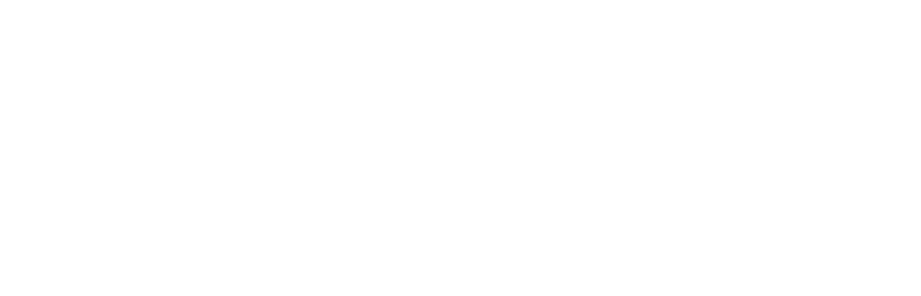
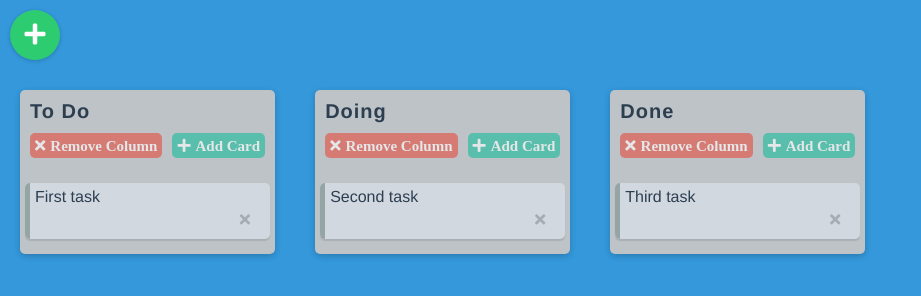
Before and after one commit to webseb00/Zadanie-11.6, a website: page index.html in a window 1280 px wide. Shown: the whole page, without its empty margins (0-921 px from the left). Drawn offline with nearby package versions, Linux system fonts and the light colour scheme; files that its build step writes are made by us from their sources.

Commit message:
create basic kanban script

```diff
--- a/index.html
+++ b/index.html
@@ -4,13 +4,25 @@
 		<meta charset="UTF-8">
 		<title>Tablica Kanban</title>
 		<link rel="stylesheet" type="text/css" href="css/style.css">
+		<link rel="stylesheet" href="https://use.fontawesome.com/releases/v5.8.2/css/all.css" integrity="sha384-oS3vJWv+0UjzBfQzYUhtDYW+Pj2yciDJxpsK1OYPAYjqT085Qq/1cq5FLXAZQ7Ay" crossorigin="anonymous">
 	</head>
 	<body>
 
-
+		<div id="main" class="main-container">
+        	<div id="board" class="board-container">
+        		<div>
+        			<button class="btn-column" id="addColButton" title="Add new column">
+        				<i class="fas fa-plus"></i>
+        			</button>
+        		</div>
+        		<div class="column-wrapper"></div>
+        	</div>
+      	</div>
 
 		<!-- JS FILES -->
+		<script src="https://cdnjs.cloudflare.com/ajax/libs/Sortable/1.6.0/Sortable.min.js"></script>
 		<script src="js/script.js"></script>
+
 
 	</body>
 </html>
--- a/js/script.js
+++ b/js/script.js
@@ -0,0 +1,176 @@
+document.addEventListener('DOMContentLoaded', function() {
+
+	var divBoard = document.querySelector('.column-wrapper');
+
+	function randomString() {
+		var chars = '0123456789abcdefghiklmnopqrstuvwxyzABCDEFGHIJKLMNOPQRSTUVWXTZ';
+		var str = '';
+
+		for(var i = 0; i < 10; i++) {
+			str = str + chars[Math.floor(Math.random() * chars.length)];
+		}
+
+		return str;
+	}
+
+	// Create column constructor
+
+	function Column(title) {
+		var self = this;
+
+		this.id = randomString();
+		this.title = title || 'My column';
+		this.element = addColumn();
+
+		function addColumn() {
+			var divColumn = document.createElement('div');
+			divColumn.classList.add('column-container');
+
+			var headerColumn = document.createElement('div');
+			headerColumn.classList.add('column-header');
+
+			var titleColumn = document.createElement('h2');
+			titleColumn.textContent = titleColumn.textContent + self.title;
+			titleColumn.classList.add('column-title');
+
+			var createCard = document.createElement('button');
+			createCard.classList.add('btn-addCard', 'fas', 'fa-plus');
+			createCard.textContent += 'Add Card';
+
+			var removeColumnButton = document.createElement('button');
+			removeColumnButton.classList.add('btn-removeColumn', 'fas', 'fa-times');
+			removeColumnButton.textContent += 'Remove Column';
+
+			divColumn.appendChild(headerColumn);
+			divBoard.appendChild(divColumn);
+			headerColumn.appendChild(titleColumn);
+			headerColumn.appendChild(removeColumnButton);
+			headerColumn.appendChild(createCard);
+
+			return divColumn;
+		}
+
+		this.element.addEventListener('click', function(e) {
+
+			if(e.target.classList.contains('btn-removeColumn')) {
+				var conf = confirm('Are you sure?');
+				if(conf) {
+					self.removeColumn();
+				} else {
+					return;
+				}
+			}
+
+			if(e.target.classList.contains('btn-addCard')) {
+				var description = prompt('Please, enter the name of the task');
+				var card = new Card(description);
+				self.addCard(card);
+			}
+		});
+	}
+
+	Column.prototype = {
+		removeColumn: function() {
+			this.element.parentNode.removeChild(this.element);
+		},
+		addCard: function(card) {
+			this.element.appendChild(card.element);
+		}
+	}
+
+
+	function Card(description) {
+		var self = this;
+
+		this.id = randomString();
+		this.description = description;
+		this.element = createCard();
+
+		function createCard() {
+			var cardContainer = document.createElement('div');
+			cardContainer.classList.add('card-container');
+
+			var card = document.createElement('div');
+			card.classList.add('card');
+
+			var textCard = document.createElement('p');
+			textCard.classList.add('card-text');
+			textCard.textContent += self.description;
+
+			var cardAction = document.createElement('div');
+			cardAction.classList.add('card-cta');
+
+			var deleteCardButton = document.createElement('button');
+			deleteCardButton.classList.add('btn-deleteCard', 'fas' ,'fa-times');
+
+
+			card.appendChild(textCard);
+			cardAction.appendChild(deleteCardButton);
+			card.appendChild(cardAction);
+			cardContainer.appendChild(card);
+
+			return cardContainer;
+
+		}
+
+
+		this.element.addEventListener('click', function(e) {
+			if(e.target.classList.contains('btn-deleteCard')) {
+				e.stopPropagation();
+				self.removeCard();
+			}
+		});
+
+	}
+
+	Card.prototype = {
+		removeCard: function() {
+			this.element.parentNode.removeChild(this.element);
+		}
+	}
+
+	var board = {
+		name: 'Kanban Board',
+		addColumn: function(column) {
+			this.element.appendChild(column.element);
+			column.element.id = column.id;
+			initSortable(column.element.id);
+		},
+		element: document.querySelector('#board .column-wrapper')
+	}
+
+	function initSortable(id) {
+		var el = document.getElementById(id);
+		var sortable = Sortable.create(el, {
+			group: 'kanban',
+			sort: true,
+			draggable: '.card-container'
+		});
+	}
+
+
+	document.querySelector('#addColButton').addEventListener('click', function() {
+		var title = prompt('Please, enter a column title');
+		var column = new Column(title);
+		board.addColumn(column);
+	});
+
+
+	var todoColumn = new Column('To Do');
+	var doingColumn = new Column('Doing');
+	var doneColumn = new Column('Done');
+
+	board.addColumn(todoColumn);
+	board.addColumn(doingColumn);
+	board.addColumn(doneColumn);
+
+	var taskFirst = new Card('First task');
+	var taskSecond = new Card('Second task');
+	var taskThird = new Card('Third task');
+
+	todoColumn.addCard(taskFirst);
+	doingColumn.addCard(taskSecond);
+	doneColumn.addCard(taskThird);
+
+
+});
--- a/package.json
+++ b/package.json
@@ -16,6 +16,7 @@
     "build-dev:sass": "node-sass --output-style expanded --source-map true -o css sass",
     "watch": "npm-run-all build -p watch:*",
     "watch:sass": "node-sass --output-style expanded --source-map true -o css sass --watch",
+    "watch:browsersync": "browser-sync start --server --files css/*.css *.html",
     "watch:autoprefixer": "onchange -d 100 css/style.css -- autoprefixer-cli -o css/style.prefixed.css css/style.css"
   },
   "author": "",
--- a/sass/style.scss
+++ b/sass/style.scss
@@ -0,0 +1,148 @@
+* {
+	margin: 0;
+	padding: 0;
+	box-sizing: border-box;
+}
+
+body {
+	font-family: 'Helvetica', sans-serif;
+	background: #3498db;
+	color: #2c3e50;
+}
+
+// buttons
+
+.btn-column,
+.btn-removeColumn,
+.btn-addCard,
+.btn-deleteCard {
+	border: none;
+	outline: none;
+	cursor: pointer;
+	transition: .4s;
+}
+
+.btn-removeColumn,
+.btn-addCard {
+	font-size: 15px;
+	color: #fff;
+	border-radius: 5px;
+	padding: 5px;
+    opacity: .6;
+}
+
+.btn-column {
+	color: #fff;
+	background: #2ecc71;
+	border-radius: 50%;
+	font-size: 24px;
+	margin: 10px;
+    width: 50px;
+    height: 50px;
+	box-shadow: 0 1px 4px rgba(0,0,0,.2);
+
+	.fa-plus::before {
+		padding-right: 0px;
+	}
+
+	&:hover {
+		box-shadow: 0 1px 4px rgba(0,0,0,.6);
+	}
+}
+
+.btn-removeColumn {
+	background: #e74c3c;
+
+    &:hover {
+    	opacity: 1;
+    }
+}
+
+.btn-addCard {
+	background: #1abc9c;
+	margin-left: 10px;
+
+	&:hover {
+		opacity: 1;
+	}
+}
+
+.btn-deleteCard {
+	font-size: 15px;
+	color: rgba(0,0,0,0.2);
+	background: transparent;
+
+	&:hover {
+		color: rgba(0,0,0,0.8);
+	}
+}
+
+.fa-plus::before,
+.fa-times::before {
+	padding-right: 5px;
+}
+
+.column {
+
+	&-wrapper {
+		display: flex;
+		flex-wrap: wrap;
+		align-items: flex-start;
+	}
+
+	&-container {
+		min-width: 250px;
+		margin: 20px;
+		border-radius: 5px;
+		background-color: #bdc3c7;
+		box-shadow: 0 2px 6px rgba(0,0,0,.2);
+	}
+
+	&-header {
+		margin-bottom: 10px;
+    	padding: 10px;
+	}
+
+	&-title {
+		font-size: 20px;
+		letter-spacing: 1px;
+		margin-bottom: 10px;
+	}
+}
+
+.card {
+	background: #d1d8e0;
+    margin: 15px 5px;
+    border-radius: 5px;
+    padding: 5px 10px;
+    position: relative;
+    cursor: pointer;
+    transition: .4s;
+    box-shadow: 0 2px 1px rgba(0,0,0,.1);
+
+    &::before {
+    	content: '';
+		position: absolute;
+		top: 0;
+		left: 0;
+		bottom: 0;
+		width: 5px;
+		background: #95a5a6;
+		border-top-left-radius: 5px;
+		border-bottom-left-radius: 5px;
+		transition: .4s;
+    }
+
+    &:hover {
+    	box-shadow: 0 2px 2px rgba(0,0,0,.4);
+    }
+
+    &:hover::before {
+    	background: #2ecc71;
+    }
+
+    &-cta {
+    	text-align: right;
+    	padding: 5px;
+    }
+}
```
Also changed, not shown: css/style.css (added), css/style.prefixed.css (added), 2 other files.
